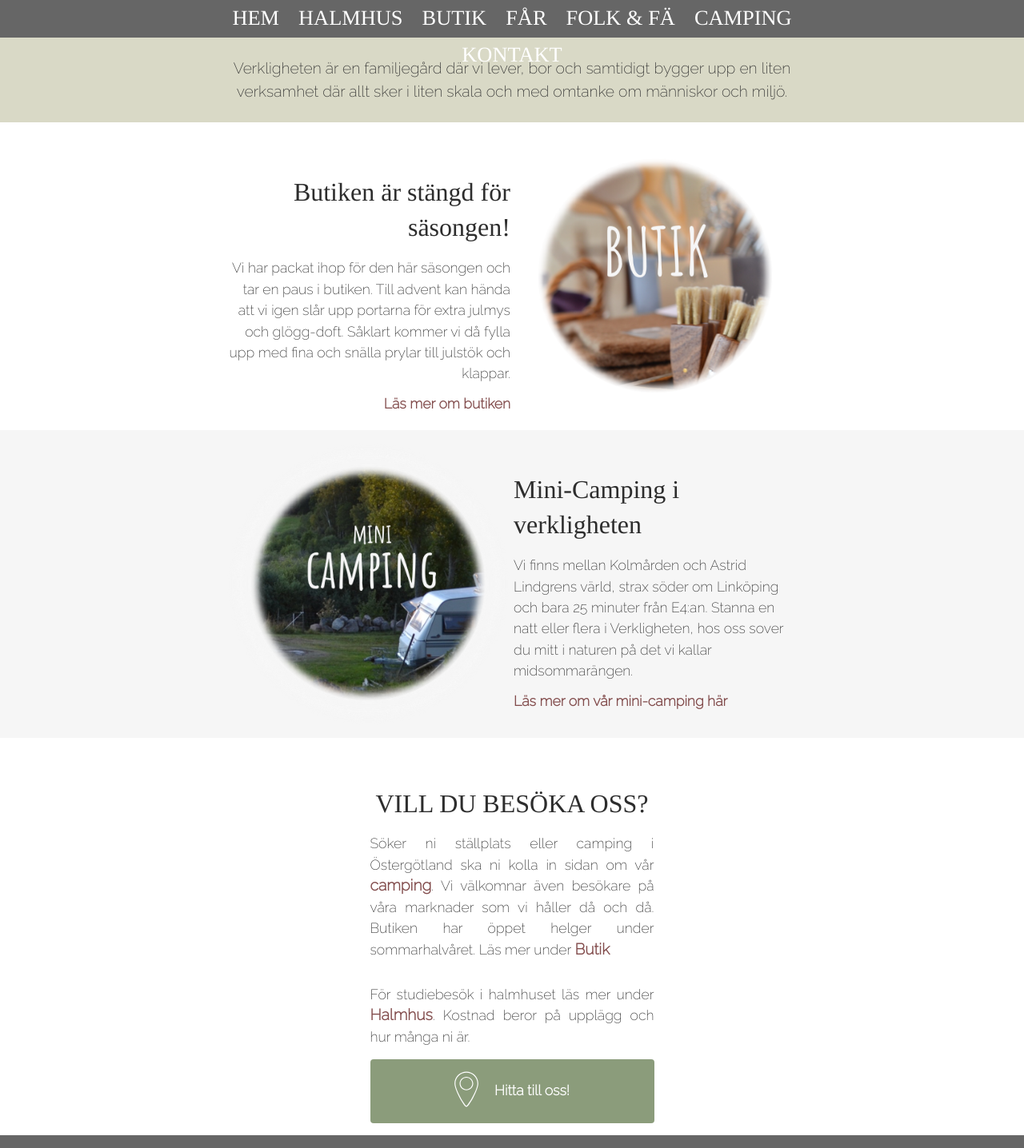
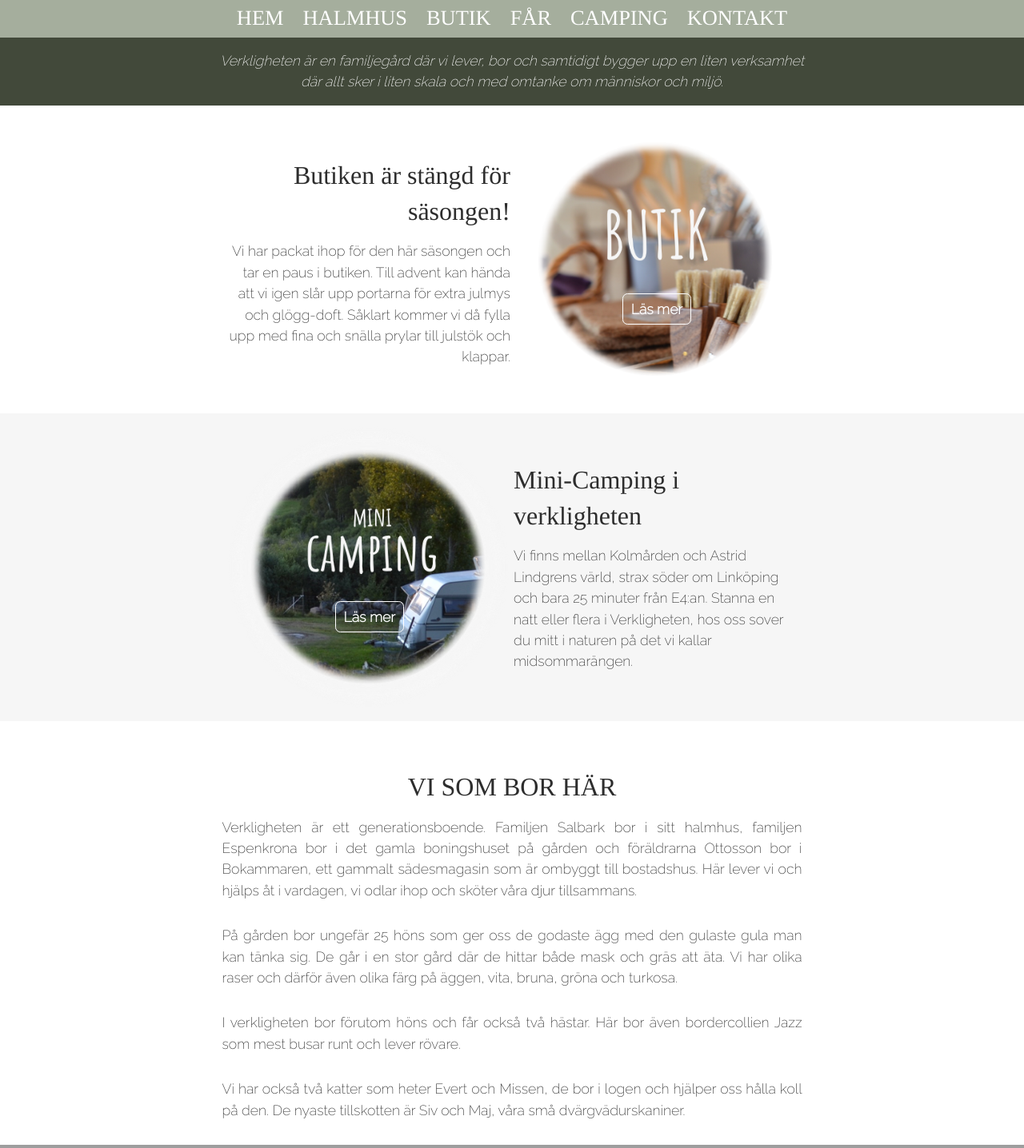
Before and after one commit to lejossan/verkligheten, a PHP site: page / in a window 1280 px wide. Shown: the part 550-1986 px from the top of the page at 80% size. Run offline with PHP 8.4, Linux system fonts and the light colour scheme; some libraries are stand-ins or nearby versions; some web fonts are replaced; grey boxes are pictures that could not be loaded.

Commit message:
ändrade color palette och folk o fä till startsida

```diff
--- a/css/styles.css
+++ b/css/styles.css
@@ -301,7 +301,7 @@ p {
 
 a {
   font-weight: bold;
-  color: #824c4c;
+  color: #679FAC;
   text-decoration: none;
 }
 a:hover {
@@ -339,7 +339,7 @@ a.nolink {
   font-size: 1.2rem;
   font-weight: bold;
   padding: 1rem;
-  background: #9C7B7B;
+  background: #679FAC;
 }
 
 .left-align {
@@ -395,14 +395,17 @@ iframe {
 
 /* SECTIONS */
 .payoff {
-  background-color: #D9D9C6;
+  background-color: #42493A;
+  color: #FFFFFF;
   text-align: center;
   padding: 0.5em;
   margin-top: -3px;
-  font-size: 1.1em;
+  font-size: 1rem;
 }
 .payoff p {
   text-align: center;
+  font-style: italic;
+  padding: 0.5rem;
 }
 
 .image--list div {
@@ -449,7 +452,7 @@ iframe.slowtv {
 /* Menu */
 .menu {
   height: 50px;
-  background-color: #666666;
+  background-color: #A5AE9D;
   color: #F6F6F6;
   font-size: 1em;
 }
@@ -606,7 +609,7 @@ iframe.slowtv {
 }
 
 #footer {
-  background-color: #666666;
+  background-color: #42493A;
   color: #F6F6F6;
   padding: 15px 0;
 }
@@ -621,7 +624,7 @@ iframe.slowtv {
 }
 
 .index {
-  background: #9C7B7B;
+  background: #A5AE9D;
   padding: 15px;
   position: sticky;
   top: 0;
@@ -685,7 +688,7 @@ iframe.slowtv {
 }
 
 .button {
-  background-color: #8b9c7b;
+  background-color: #8B9C7B;
   border-radius: 4px;
   display: block;
   transition: background-color 0.5s;
@@ -694,7 +697,7 @@ iframe.slowtv {
   text-align: center;
 }
 .button:hover {
-  background-color: #748366;
+  background-color: #42493A;
   text-decoration: none;
 }
 .button.redlight {
@@ -712,6 +715,25 @@ iframe.slowtv {
   display: block;
   margin-top: 0;
   line-height: 1.1em;
+}
+
+.readmore--container {
+  position: relative;
+}
+
+.readmore--outline {
+  border: 1px solid white;
+  background: transparent;
+  color: #FFFFFF;
+  position: absolute;
+  bottom: 6rem;
+  left: 8.5rem;
+  border-radius: 0.4rem;
+  padding: 0.6rem;
+}
+.readmore--outline:hover {
+  background: rgba(255, 255, 255, 0.4);
+  text-decoration: none;
 }
 
 @media only screen and (max-width: 765px) {
--- a/folkochfa.php
+++ b/folkochfa.php
@@ -11,7 +11,7 @@
     <div class="col--12">
       <h2>FOLK</h2>
       <p>Verkligheten är ett generationsboende. Familjen Salbark bor i sitt halmhus,  familjen Espenkrona bor i det gamla boningshuset på gården och föräldrarna Ottosson bor i Bokammaren, ett gammalt sädesmagasin som är ombyggt till bostadshus. Här lever vi och hjälps åt i vardagen, vi odlar ihop och sköter våra djur tillsammans. </p>
-      <p>Lokaltidningen Corren har varit här och gjort reportage om både halmhuset och det gamla boningshuset.
+      <p>Lokaltidningen Corren har varit här och gjort reportage om både halmhuset och det gamla boningshuset.</p>
       <ul class="left-align list">
         <li><a href="http://www.mvt.se/24corren/?clip=om4824052" class="readmore">Se andra reportaget om halmhuset här.</a></li>
         <li><a href="http://corren.se/24corren/?clip=om4143755" class="readmore">Se första reportaget om halmhuset här.</a></li>
--- a/index.php
+++ b/index.php
@@ -32,20 +32,22 @@
         <?php //include('texts/varmarknad_teaser.php'); ?>
 
       </div>
-      <div class="col--6">
+      <div class="col--6 readmore--container">
         <!--<img class="lamm" src="../img/jul-round.png" alt="julmarknad" />-->
         <!--<img class="lamm" src="../img/lamm-round.png" alt="lamm" /> -->
         <!--<img class="lamm" src="../img/var-round.png" alt="lamm" />-->
         <img class="butik" src="../img/butik-round.png" alt="butik" />
+        <a class="readmore--outline" href="/butik.php">Läs mer</a>
       </div>
     </div>
   </div>
 
   <div class="section">
     <div class="container center-align">
-      <div class="col--6">
+      <div class="col--6 readmore--container">
         <img class="camping" src="../img/camping-round.png" alt="camping" />
         <!--<img class="lamm" src="../img/halmhus-round.png" alt="lamm" />-->
+        <a class="readmore--outline" href="/camping.php">Läs mer</a>
       </div>
       <div class="col--6 left-align">
         <?php include('texts/camping_teaser.php'); ?>
@@ -55,7 +57,24 @@
     </div>
   </div>
 
+
   <div class="section white">
+    <div class="container">
+      <div class="col--12">
+        <h2>VI SOM BOR HÄR</h2>
+        <p>Verkligheten är ett generationsboende. Familjen Salbark bor i sitt halmhus,  familjen Espenkrona bor i det gamla boningshuset på gården och föräldrarna Ottosson bor i Bokammaren, ett gammalt sädesmagasin som är ombyggt till bostadshus. Här lever vi och hjälps åt i vardagen, vi odlar ihop och sköter våra djur tillsammans. </p>
+        <p>På gården bor ungefär 25 höns som ger oss de godaste ägg med den gulaste gula man kan tänka sig. De går i en stor gård där de hittar både mask och gräs att äta. Vi har olika raser och därför även olika färg på äggen, vita, bruna, gröna och turkosa. </p>
+        <p>I verkligheten bor förutom höns och får också två hästar. Här bor även bordercollien Jazz som mest busar runt och lever rövare. </p>
+        <p>Vi har också två katter som heter Evert och Missen, de bor i logen och hjälper oss hålla koll på den. De nyaste tillskotten är Siv och Maj, våra små dvärgvädurskaniner. </p>
+      </div>
+    </div>
+  </div>
+
+  <div class="imagewrapper--small folk">
+    <div class="header-image image"></div>
+  </div>
+
+  <div class="section">
     <div class="container">
       <div class="col--6">
         <h2>VILL DU BESÖKA OSS?</h2>
--- a/menu.php
+++ b/menu.php
@@ -4,11 +4,11 @@
 
   $menuItems = array();
   $menuItems[] = new MenuItem(getActiveMenuItem("/index"), "index.php", "HEM");
-  //$menuItems[] = new MenuItem(getActiveMenuItem("/aktuellt"), "aktuellt.php", "AKTUELLT");
+  // $menuItems[] = new MenuItem(getActiveMenuItem("/aktuellt"), "aktuellt.php", "AKTUELLT");
   $menuItems[] = new MenuItem(getActiveMenuItem("/halmhus"), "halmhus.php", "HALMHUS");
   $menuItems[] = new MenuItem(getActiveMenuItem("/butik"), "butik.php", "BUTIK");
   $menuItems[] = new MenuItem(getActiveMenuItem("/far"), "far.php", "FÅR");
-  $menuItems[] = new MenuItem(getActiveMenuItem("/folkochfa"), "folkochfa.php", "FOLK & FÄ");
+  // $menuItems[] = new MenuItem(getActiveMenuItem("/folkochfa"), "folkochfa.php", "FOLK & FÄ");
   $menuItems[] = new MenuItem(getActiveMenuItem("/camping"), "camping.php", "CAMPING");
   $menuItems[] = new MenuItem(getActiveMenuItem("/kontakt"), "kontakt.php", "KONTAKT");
 
--- a/sass/components/button.scss
+++ b/sass/components/button.scss
@@ -27,7 +27,23 @@
     }
   }
 }
-
+.readmore--container {
+  position: relative;
+}
+.readmore--outline {
+  border: 1px solid white;
+  background: transparent;
+  color: #FFFFFF;
+  position: absolute;
+  bottom: 6rem;
+  left: 8.5rem;
+  border-radius: .4rem;
+  padding: 0.6rem;
+  &:hover {
+    background: rgba(255, 255, 255, 0.4);
+    text-decoration: none;
+  }
+}
 
 
 
--- a/sass/components/footer.scss
+++ b/sass/components/footer.scss
@@ -1,5 +1,5 @@
 #footer{
-  background-color: $dark;
+  background-color: $greendark;
   color: $light;
   padding: $gutter 0;
   a {
--- a/sass/components/index.scss
+++ b/sass/components/index.scss
@@ -1,5 +1,5 @@
 .index{
-  background: $red;
+  background: $greenlight;
   padding: $gutter;
   position: sticky;
   top: 0;
--- a/sass/components/menu.scss
+++ b/sass/components/menu.scss
@@ -2,7 +2,7 @@
 
 .menu{
 	height: 50px;
-	background-color: $dark;
+	background-color: $greenlight;
   color: $light;
   font-size: 1em;
 	ul {
--- a/sass/general.scss
+++ b/sass/general.scss
@@ -40,7 +40,7 @@ p{
 }
 a{
   font-weight: bold;
-  color: $reddark;
+  color: $bluelight;
   text-decoration: none;
   &:hover {
     text-decoration: underline;
@@ -76,7 +76,7 @@ a{
   font-size: 1.2rem;
   font-weight: bold;
   padding: 1rem;
-  background: $red;
+  background: $bluelight;
 }
 .left-align {
   text-align: left;
@@ -126,13 +126,16 @@ iframe{
 
 
 .payoff{
-  background-color: $greenlight;
+  background-color: $greendark;
+  color: $white;
   text-align: center;
   padding: 0.5em;
   margin-top: -3px;
-  font-size: 1.1em;
+  font-size: 1rem;
   p{
     text-align: center;
+    font-style: italic;
+    padding: 0.5rem;
   }
 }
 .image--list div {
--- a/sass/globals.scss
+++ b/sass/globals.scss
@@ -13,9 +13,15 @@ $white: #FFFFFF;
 $red: #9C7B7B;
 $reddark: #824c4c;
 $redlight: #C57B7B;
-$greenlight: #D9D9C6;
-$green: #8b9c7b;
-$greendark: #748366;
+// $greenlight: #D9D9C6;
+// $green: #8b9c7b;
+// $greendark: #748366;
+
+$bluelight: #679FAC;
+$bluedark: #316C77;
+$greenlight: #A5AE9D;
+$green: #8B9C7B;
+$greendark: #42493A;
 
 /* IMAGES */
 $small: 350px;
--- a/texts/butik_teaser.php
+++ b/texts/butik_teaser.php
@@ -4,7 +4,6 @@ echo '<h2 class="mt" style="margin-top:50px;">Butiken är stängd för säsongen
 
 echo '<p>Vi har packat ihop för den här säsongen och tar en paus i butiken. Till advent kan hända att vi igen slår upp portarna för extra julmys och glögg-doft. Såklart kommer vi då fylla upp med fina och snälla prylar till julstök och klappar.</p>';
 
-echo '<a class="readmore" href="butik.php">Läs mer om butiken</a>';
 ?>
 
 
--- a/texts/camping_teaser.php
+++ b/texts/camping_teaser.php
@@ -4,6 +4,4 @@ echo '<h2 class="mt">Mini-Camping i verkligheten</h2>';
 
 echo '<p>Vi finns mellan Kolmården och Astrid Lindgrens värld, strax söder om Linköping och bara 25 minuter från E4:an. Stanna en natt eller flera i Verkligheten, hos oss sover du mitt i naturen på det vi kallar midsommarängen.</p>';
 
-echo '<a class="readmore" href="camping.php">Läs mer om vår mini-camping här</a>';
-
 ?>
```
Also changed, not shown: 1 other file.
